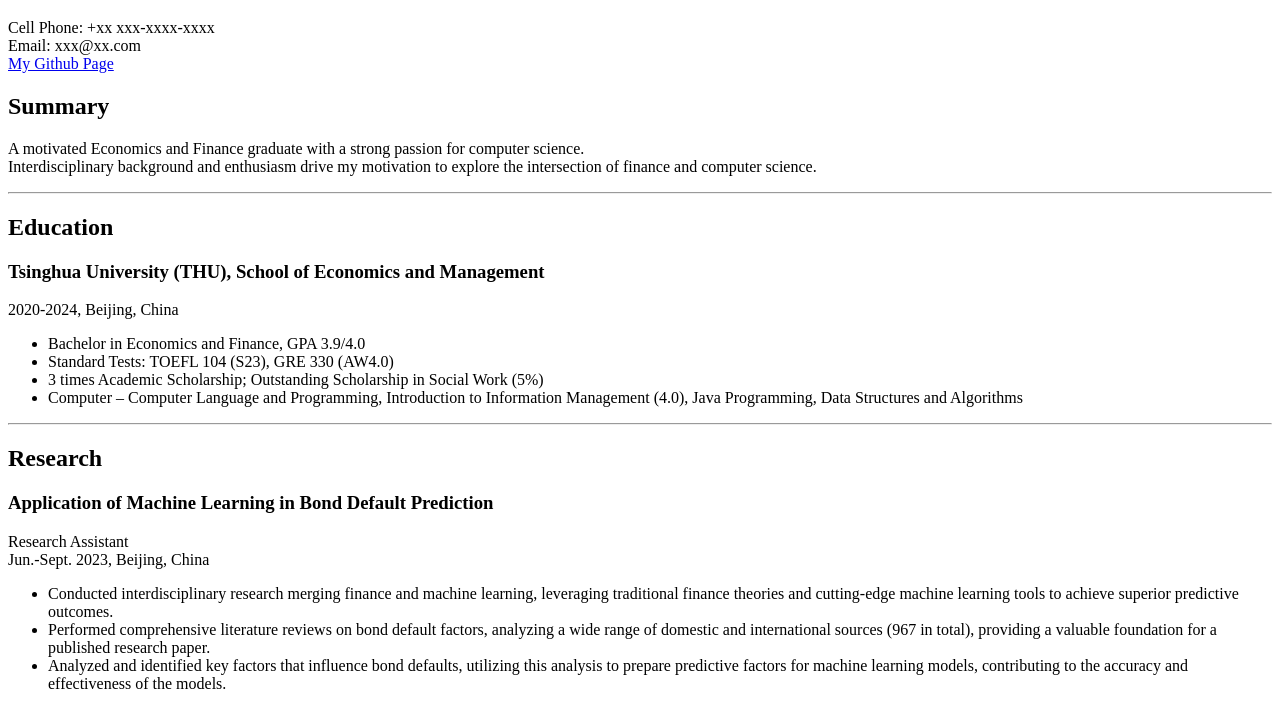
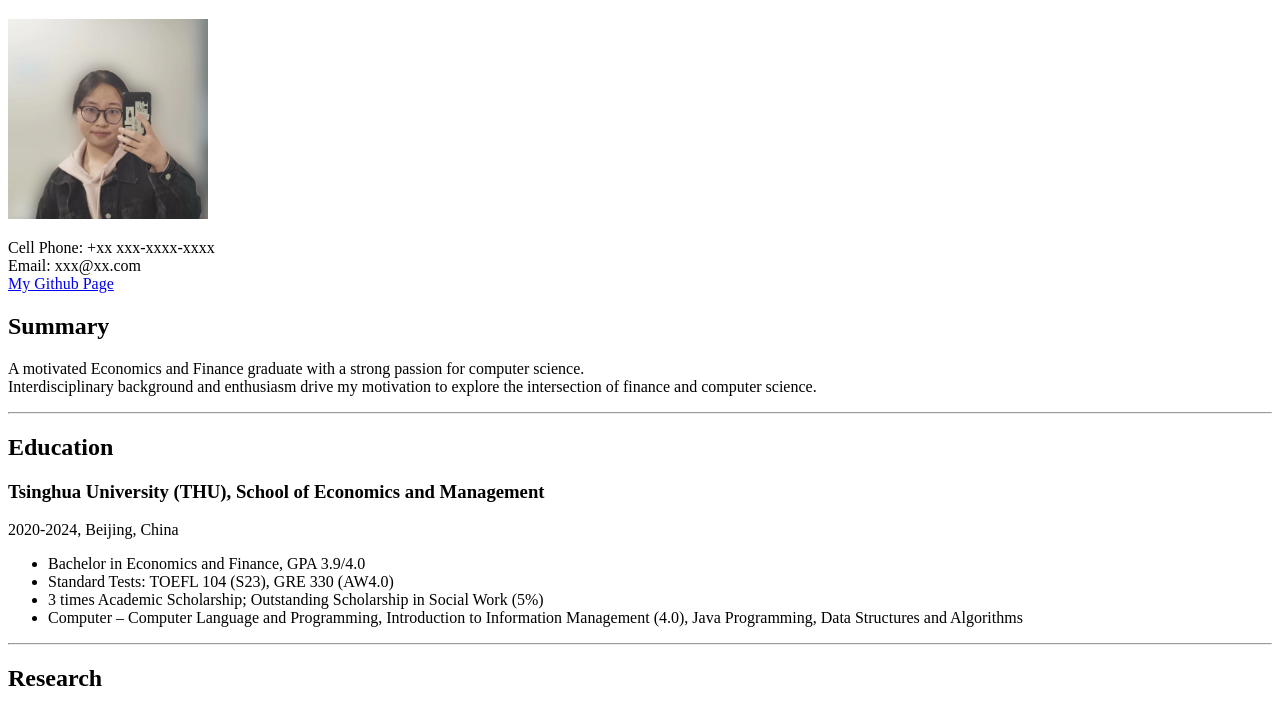
Before and after one commit to Aqua0812/My-Resume, a plain HTML site: page index.html in a window 1280 px wide. Shown: the part 61-769 px from the top of the page. Drawn offline with Linux system fonts and the light colour scheme.

Commit message:
Update index.html

```diff
--- a/index.html
+++ b/index.html
@@ -7,6 +7,7 @@
     </head>
     <body>
         <h1>Yadi Wang</h1>
+        <img src="../assets/images/Yadi.jpg" style="height: 200px;" alt="Profile"/>
 
         <p>
             Cell Phone: +xx xxx-xxxx-xxxx<br/>
```
